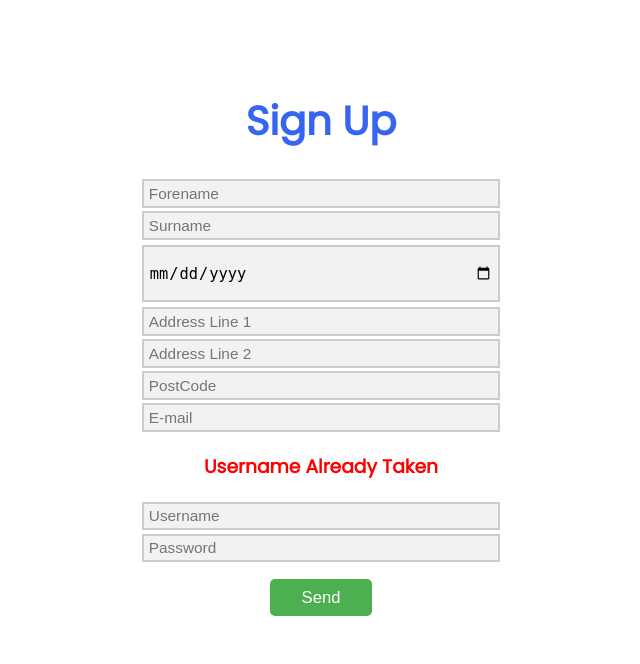
After one commit to ChadG-202/StudentMarketplace, a PHP site: page /IncorrectSignUp.html in a window 1280 px wide. The commit adds this page. Shown: the top 664 px of the page, without its empty margins (319-959 px from the left). Run offline with PHP 8.4, Linux system fonts and the light colour scheme.

Commit message:
bug fix and image name changed when saved

```diff
--- /dev/null
+++ b/IncorrectSignUp.html
@@ -0,0 +1,39 @@
+<!DOCTYPE html>
+<html lang="en">
+<head>
+    <meta charset="UTF-8">
+    <meta http-equiv="X-UA-Compatible" content="IE=edge">
+    <meta name="viewport" content="width=device-width, initial-scale=1.0">
+    <link rel="stylesheet" type="text/css" href="StyleSheet.css" media="screen"/>
+    <link href="https://fonts.googleapis.com/css2?family=Poppins&display=swap" rel="stylesheet">
+    <link rel="shortcut icon" href="images/Logo8.png"/>
+    <title>Sign Up</title>
+</head>
+<body>
+    <!--Incorrect Sign up form----------------------------------------------------------------->
+    <div id="signup_page_wrapper">
+        <h1>Sign Up</h1>
+        <form autocomplete="off" action="signup.php" method="post" enctype="multipart/form-data">
+            <input type="text" autocomplete="off" placeholder="Forename" maxlength="32" pattern="[a-zA-Z]+$"
+            title="Must have [Forename] no numbers or symbols" required name="Forename">
+            <input type="text" autocomplete="off" placeholder="Surname" maxlength="32" pattern="[a-zA-Z]+$"
+            title="Must have [Surname] no numbers or symbols" required name="Surname">
+            <input type="date" autocomplete="off" placeholder="DOB" required name="DOB" min="1920-05-11">
+            <input type="text" autocomplete="off" placeholder="Address Line 1" maxlength="50" pattern="[0-9]+ [a-zA-Z]+ [a-zA-Z]+$"
+            title="Must have [Address Line 1] Formatted:[House number, Street name]" required name="AddressLine1">
+            <input type="text" autocomplete="off" placeholder="Address Line 2" maxlength="50" pattern="[a-zA-Z]+$"
+            title="Must have [Address line 2] Formatted:[Town]" required name="AddressLine2">
+            <input type="text" autocomplete="off" placeholder="PostCode" maxlength="8" pattern="[a-zA-Z0-9]+ [a-zA-Z0-9]+$"
+            title="Must have [Postcode] Formatted:[LLN(N) NLL]" required name="PostCode">
+            <input type="email" autocomplete="off" placeholder="E-mail" maxlength="50" pattern="[a-zA-Z0-9._%+-]+@[a-zA-Z0-9.-]+\.[a-zA-Z]{2,}$"
+            title="Must fit format [characters@characters.domain]" required name="Email">
+            <h3>Username Already Taken</h3>
+            <input type="text" autocomplete="off" placeholder="Username" maxlength="32" pattern="[a-zA-Z0-9]+$"
+            title="Must have [Only numbers and characters]" required name="Username">
+            <input type="password" autocomplete="off" placeholder="Password" maxlength="32" pattern="[a-zA-Z0-9]+$"
+            title="Must have [Only numbers and characters]" required name="Password">
+            <input type="submit" name="submit" value="Send">
+        </form>
+    </div>
+</body>
+</html>
--- a/StyleSheet.css
+++ b/StyleSheet.css
@@ -455,6 +455,11 @@
     background-color: #329035;
 }
 
+#signup_page_wrapper form h3{
+    color: red;
+    text-align: center;
+}
+
 /*Sell form Page-------------------------------------*/
 #sell_page_wrapper form h2{
     font-size: 1.2vw;
@@ -830,6 +835,4 @@
 /*
 validate user name and password
 display wrong login
-validate only 1 of email sign up
-take to page to be sent password if they know email
 */
--- a/basket.php
+++ b/basket.php
@@ -13,6 +13,7 @@
   $sql = null;
 }
 
+//search basket for current customer items only show 6 newest
 $CusID = $_SESSION['CusID'];
 $query=mysqli_query($dbconnect, "CALL SearchBasket('$CusID');");
 ?>
--- a/basketAdd.php
+++ b/basketAdd.php
@@ -11,6 +11,7 @@
 
 $query=mysqli_query($dbconnect, "SELECT * FROM basket WHERE CusID = $CusID AND SellID = $SellID");
 
+//if in basket take them there otherwise add to basket
 if($row = mysqli_fetch_array($query)){
     header('Location: basket.php');
 }else{
--- a/basketDelete.php
+++ b/basketDelete.php
@@ -5,6 +5,7 @@
 $SellID = $_GET["uid"];
 $CusID = $_SESSION['CusID'];
 
+//delete from database
 $sql=mysqli_query($dbconnect, "DELETE FROM basket WHERE SellID = $SellID AND CusID = $CusID");
 
 header('Location: basket.php');
--- a/checkout.php
+++ b/checkout.php
@@ -4,6 +4,7 @@
 
 $CusID = $_SESSION['CusID'];
 
+//clear customer basket items
 $delete=mysqli_query($dbconnect, "DELETE FROM basket WHERE CusID = $CusID");
 header('Location: basket.php');
 
--- a/forgottenPassword.php
+++ /dev/null
@@ -1,3 +0,0 @@
-<?php
-
-?>
--- a/itemPage.php
+++ b/itemPage.php
@@ -13,8 +13,7 @@
   $sql = null;
 }
 
-//$ProductID = $_GET["uid"];
-//$_SESSION['SellID'] = $ProductID;
+//item to display
 $ProductID = $_SESSION['SellID'];
 $product=mysqli_query($dbconnect, "CALL SearchProduct('$ProductID');");
 ?>
--- a/logout.php
+++ b/logout.php
@@ -1,6 +1,7 @@
 <?php
 session_start();
 
+//clear current user session variables
 $_SESSION['CusID'] = null;
 $_SESSION['CusFname'] = null;
 $_SESSION['CusSname'] = null;
--- a/recentlyViewedInsert.php
+++ b/recentlyViewedInsert.php
@@ -11,6 +11,7 @@
 
 $query=mysqli_query($dbconnect, "SELECT * FROM recentlyviewed WHERE CusID = $CusID AND SellID = $ProductID");
 
+//if already in recenlty viewed dont add otherwise add
 if($row = mysqli_fetch_array($query)){
     header('Location: itemPage.php');
 }else{
--- a/signup.php
+++ b/signup.php
@@ -27,7 +27,7 @@
 
 $query=mysqli_query($dbconnect, "SELECT CusUsername FROM customer where CusUsername='$Username'");
 if(mysqli_num_rows($query) > 0){
-    header('Location: signup.html');
+    header('Location: IncorrectSignUp.html');
 }else{
     //store data in customer table
     $sql=mysqli_query($dbconnect, "insert into customer(CusID,CusFname,CusSname,CusDOB,CusAddressLine1,CusAddressLine2,CusPostCode,CusEmail,CusUsername,CusPassword) values('','$Forename','$Surname','$DOB','$AddressLine1','$AddressLine2','$PostCode','$Email','$Username','$Password')");
@@ -35,10 +35,6 @@
     header('Location: index.php');
 }
 
-//add if post
-//validate email is real
-//check if email already registered
-//make sure DOB isnt in future
 //check username meets criteria
 //check if password meets criteria
 
```
Also changed, not shown: index.js (line endings or trailing spaces).
